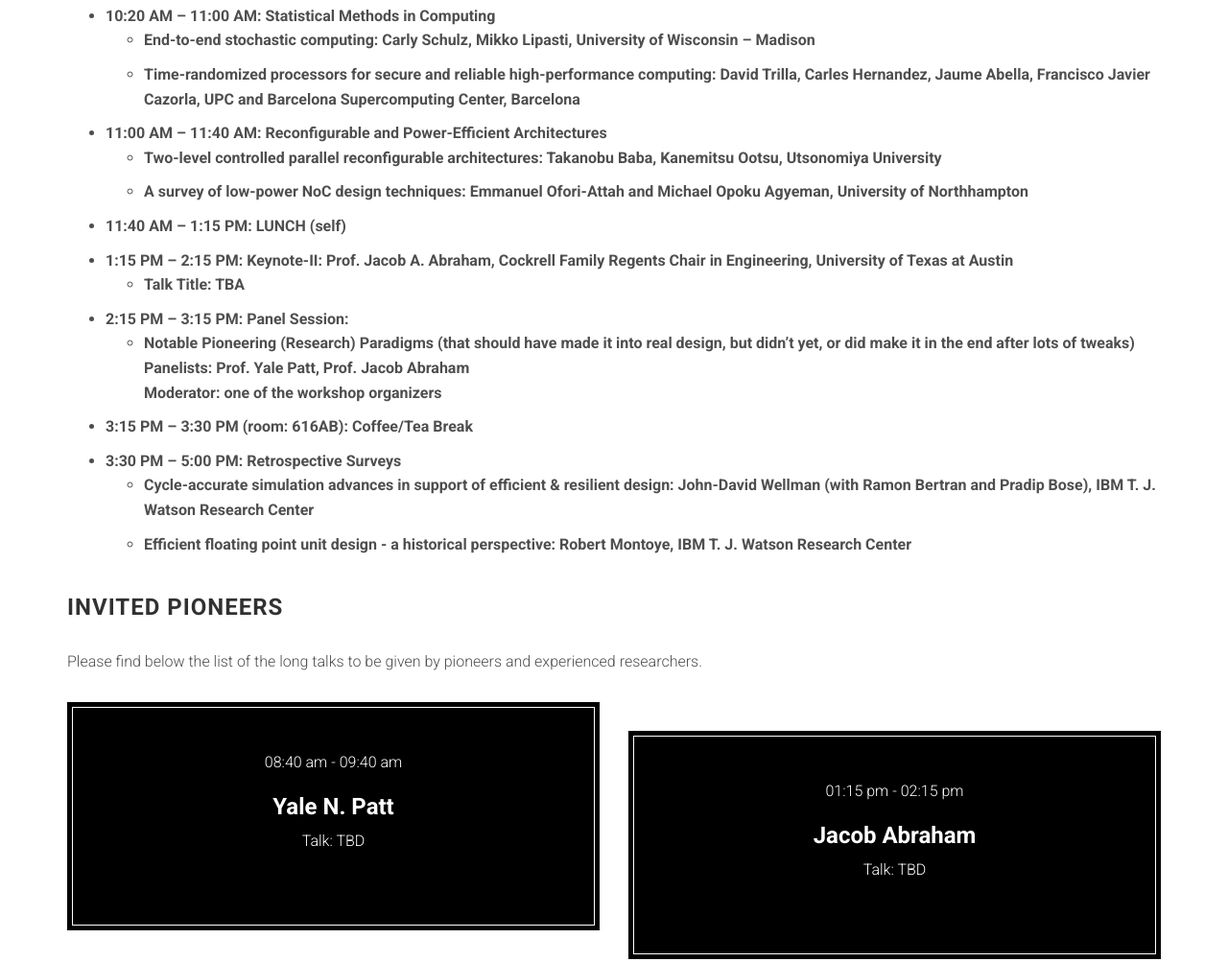
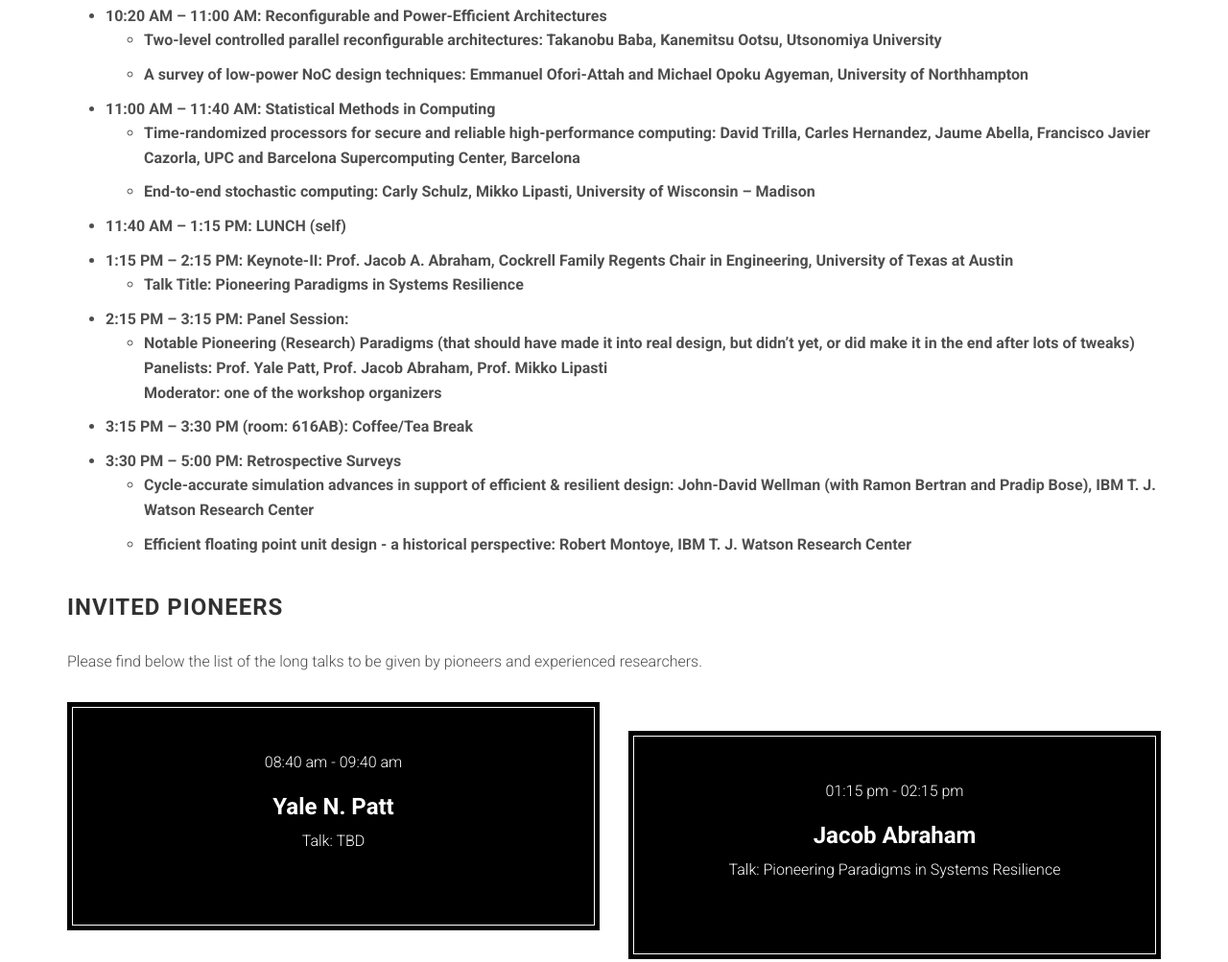
Before and after one commit to rbertran/rbertran.github.io, a website: page index.html in a window 1280 px wide. Shown: the part 4598-5601 px from the top of the page at 96% size. Drawn offline with Linux system fonts and the light colour scheme; files whose address does not match are found by name.

Commit message:
Update program

```diff
--- a/index.html
+++ b/index.html
@@ -478,26 +478,26 @@
 				   <ul><li>Towards a memory-centric, stacked architecture for extreme-scale, data intensive computing: John Leidel, Xi Wang and Yong Chen, Texas-Tech University. </li></ul>
 			    </li>
 			    <li>10:00 AM – 10:20 AM (room: 616AB): Coffee/Tea Break</li>
-			    <li>10:20 AM – 11:00 AM: Statistical Methods in Computing
-				<ul>
-				<li>End-to-end stochastic computing: Carly Schulz, Mikko Lipasti, University of Wisconsin – Madison</li>
-				<li>Time-randomized processors for secure and reliable high-performance computing: David Trilla, Carles Hernandez, Jaume Abella, Francisco Javier Cazorla, UPC and Barcelona Supercomputing Center, Barcelona</li>
-				</ul>
-			    </li>
-			    <li>11:00 AM – 11:40 AM: Reconfigurable and Power-Efficient Architectures
+			    <li>10:20 AM – 11:00 AM: Reconfigurable and Power-Efficient Architectures
 				<ul>
 				<li>Two-level controlled parallel reconfigurable architectures: Takanobu Baba, Kanemitsu Ootsu, Utsonomiya University</li>
 				<li>A survey of low-power NoC design techniques: Emmanuel Ofori-Attah and Michael Opoku Agyeman, University of Northhampton</li>
 				</ul>
-			     </li>
+			    </li>
+                <li>11:00 AM – 11:40 AM: Statistical Methods in Computing
+				<ul>
+				<li>Time-randomized processors for secure and reliable high-performance computing: David Trilla, Carles Hernandez, Jaume Abella, Francisco Javier Cazorla, UPC and Barcelona Supercomputing Center, Barcelona</li>
+				<li>End-to-end stochastic computing: Carly Schulz, Mikko Lipasti, University of Wisconsin – Madison</li>
+				</ul>
+			    </li>
 			     <li>11:40 AM – 1:15 PM: LUNCH (self)</li>
                              <li>1:15 PM – 2:15 PM: Keynote-II: Prof. Jacob A. Abraham, Cockrell Family Regents Chair in Engineering, University of Texas at Austin
-				<ul><li>Talk Title: TBA</li></ul>
+				<ul><li>Talk Title: Pioneering Paradigms in Systems Resilience</li></ul>
 			     </li>
 		             <li>2:15 PM – 3:15 PM: Panel Session:
 				<ul>
 					<li>Notable Pioneering (Research) Paradigms (that should have made it into real design, but didn’t yet, or did make it in the end after lots of tweaks)
-					<br>Panelists: Prof. Yale Patt, Prof. Jacob Abraham
+					<br>Panelists: Prof. Yale Patt, Prof. Jacob Abraham, Prof. Mikko Lipasti
 					<br>Moderator: one of the workshop organizers</li>
 				</ul>
 			     </li>
@@ -540,7 +540,7 @@
                         </div>
 
                         <h3>Jacob Abraham</h3>
-                        <p>Talk: TBD</p>
+                        <p>Talk: Pioneering Paradigms in Systems Resilience</p>
                     </div>
                 </div>
             </div>
@@ -603,9 +603,9 @@
                         <div class="time">
                             <time datetime="10:00">10:20 am</time> - <time datetime="22:00">10:40 am</time>
                         </div>
+                        <h3>Two-Level Controlled Parallel Reconfigurable Architecture</h3>
+                        <p><b>Takanobu Baba and Kanemitsu Ootsu</b><br>Utsunomiya University</p>
 
-                        <h3>End-to-end Stochastic Computing</h3>
-                        <p><b>Carly Schulz and Mikko Lipasti</b><br>University of Wisconsin-Madison<br><br></p>
                     </div>
 			<p></p>
 			<div class="schedule-box">
@@ -613,9 +613,9 @@
                         <div class="time">
                             <time datetime="??:??">10:40 am</time> - <time datetime="22:00">11:00 am</time>
                         </div>
+                        <h3>A Survey of Low Power NoC Design Techniques</h3>
+                        <p><b>Emmanuel Ofori-Attah and Michael Opoku Agyeman</b><br>The University of Northampton<br><br></p>
 
-                        <h3>Time-Randomized Processors for Secure and Reliable High-Performance Computing</h3>
-                        <p><b>David Trilla, Carles Hernandez, Jaume Abella and Francisco Javier Cazorla</b><br>Universtitat Politècnica de Catalunya and Barcelona Supercomputing Center </p>
                     </div>
                 </div>
 
@@ -629,9 +629,10 @@
                         <div class="time">
                             <time datetime="10:00">11:00 am</time> - <time datetime="22:00">11:20 am</time>
                         </div>
+                        <h3>Time-Randomized Processors for Secure and Reliable High-Performance Computing</h3>
+                        <p><b>David Trilla, Carles Hernandez, Jaume Abella and Francisco Javier Cazorla</b><br>Universtitat Politècnica de Catalunya and Barcelona Supercomputing Center </p>
 
-                        <h3>Two-Level Controlled Parallel Reconfigurable Architecture</h3>
-                        <p><b>Takanobu Baba and Kanemitsu Ootsu</b><br>Utsunomiya University</p>
+
                     </div>
 			<p></p>
                     <div class="schedule-box">
@@ -640,8 +641,9 @@
                             <time datetime="10:00">11:20 am</time> - <time datetime="22:00">11:40 am</time>
                         </div>
 
-                        <h3>A Survey of Low Power NoC Design Techniques</h3>
-                        <p><b>Emmanuel Ofori-Attah and Michael Opoku Agyeman</b><br>The University of Northampton<br><br></p>
+
+                        <h3>End-to-end Stochastic Computing</h3>
+                        <p><b>Carly Schulz and Mikko Lipasti</b><br>University of Wisconsin-Madison<br><br></p>
                     </div>
                 </div>
             </div>
```
Also changed, not shown: 1 other file.
